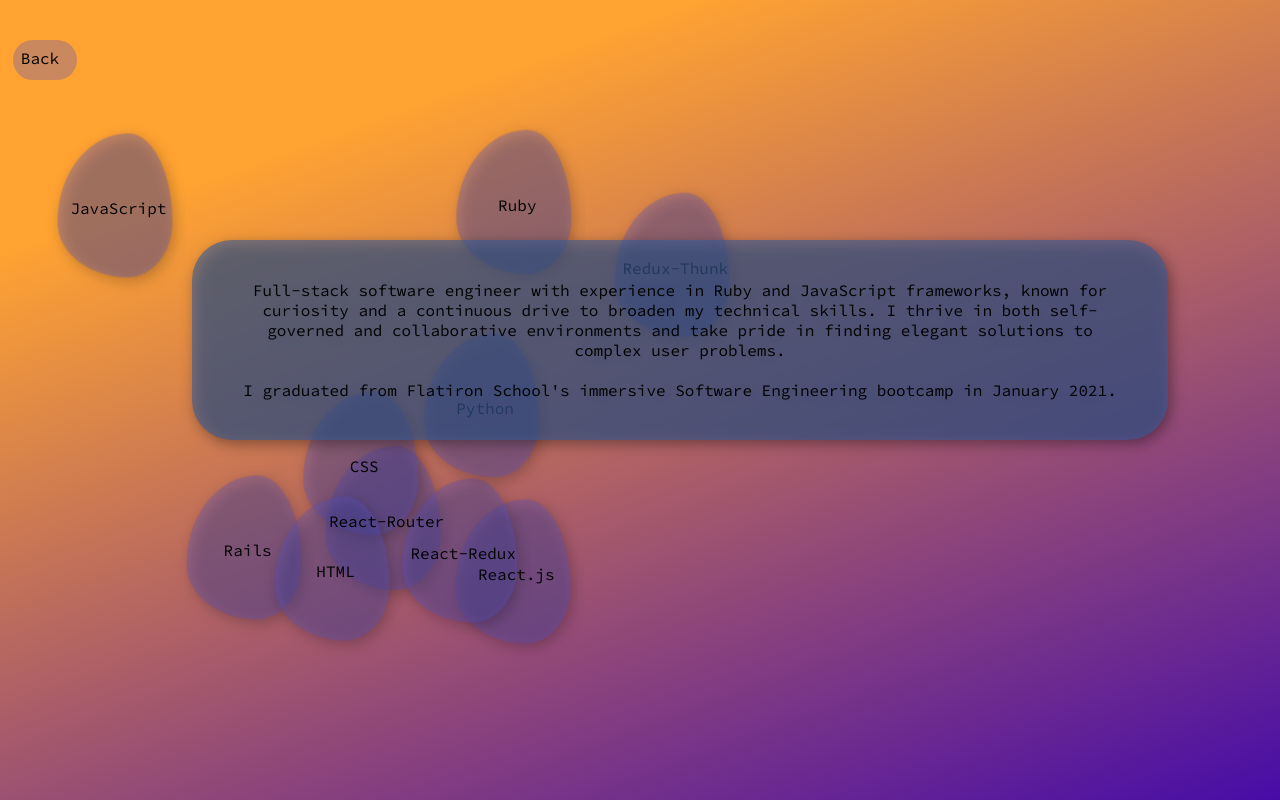
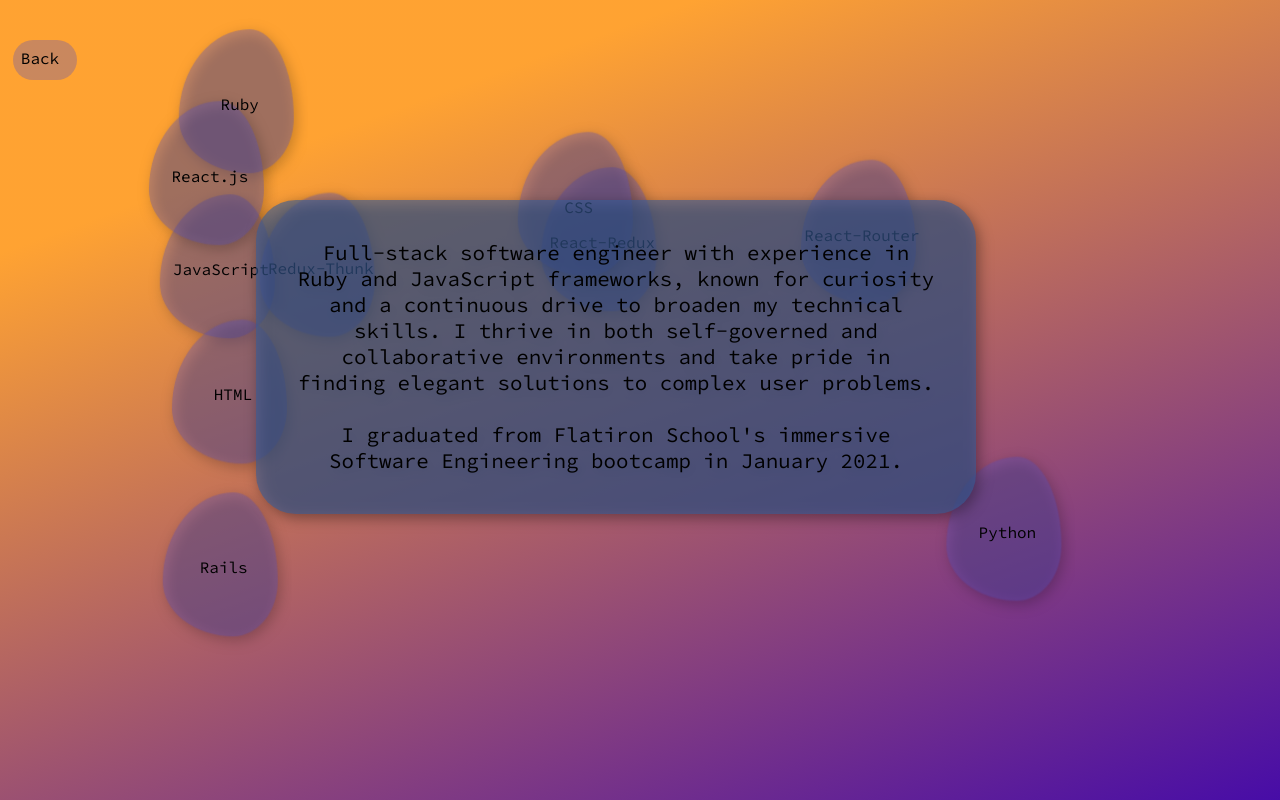
Before and after one commit to dickm19/portfolio, a React (Create React App) app: page /about in a window 1280 px wide. Built offline with nearby package versions, Linux system fonts and the light colour scheme.

Commit message:
reformatted info page

```diff
--- a/src/Components/About.scss
+++ b/src/Components/About.scss
@@ -27,12 +27,13 @@
 // }
 .info{
   z-index: 950;
-  width: 70vw;
-  margin-left: 15vw;
-  margin-top: 30vh;
+  width: 50vw;
+  margin-left: 20vw;
+  margin-top: 25vh;
   background-color: rgba(56, 94, 152, 0.604);
   padding: 5vh;
   border-radius: 5vh;
+  font-size: 1.3em;
   filter:url('#drop-shadow');
 
 }
--- a/src/Components/Contact.js
+++ b/src/Components/Contact.js
@@ -11,13 +11,13 @@ export default function Contact() {
             </Link><br/>
             <div className='contact'>
                 <div className='gooey'>
-                    <a id='email' target="_blank" href="mailto:maryclairedick@gmail.com">Email Me</a>
+                    <a id='email' target="_blank" rel="noreferrer" href="mailto:maryclairedick@gmail.com">Email Me</a>
                 </div><br/>
                 <div className='gooey'>
-                    <a  id='linkedin' target="_blank" href='https://www.linkedin.com/in/mary-dick/'>LinkedIn </a>
+                    <a  id='linkedin' target="_blank" rel="noreferrer" href='https://www.linkedin.com/in/mary-dick/'>LinkedIn </a>
                 </div><br/>
                 <div className='gooey'>
-                    <a  id='github' target="_blank"href='https://github.com/dickm19'>GitHub </a>
+                    <a  id='github' target="_blank" rel="noreferrer" href='https://github.com/dickm19'>GitHub </a>
                 </div><br/>
                 <svg>
                     <defs>
--- a/src/Components/Portfolio.js
+++ b/src/Components/Portfolio.js
@@ -10,8 +10,8 @@ export default function Portfolio(){
             </Link>
             <h3 id='pocket-dudes-header'>Pocket Dudes</h3>
 
-            <a className='frontend' href='https://github.com/dickm19/pocket-dudes-frontend 'target="_blank">Frontend</a>
-            <a className='backend' href='https://github.com/dickm19/pocket-dudes-backend' target="_blank">Backend</a><br/>
+            <a className='frontend' href='https://github.com/dickm19/pocket-dudes-frontend 'target="_blank" rel="noreferrer">Frontend</a>
+            <a className='backend' href='https://github.com/dickm19/pocket-dudes-backend' target="_blank" rel="noreferrer">Backend</a><br/>
             <ReactPlayer
                 url="https://youtu.be/n54YuzA0Bqk"
                 id='pocket-dudes-demo'
@@ -23,8 +23,8 @@ export default function Portfolio(){
             <text className='description'>Pocket Dudes is a virtual pet-adoption app where the user can play, earn points, shop, and interact with their pet. Pocket Dudes was built on a Ruby on Rails API backend with a React and React-Redux frontend, with custom CSS styling.
             </text>
             <h3 id='haiku-header'>Haiku Twitter</h3>
-            <a className='frontend' href='https://github.com/dickm19/haiku-twitter-frontend' target="_blank"> Frontend</a>
-            <a className='backend'href='https://github.com/dickm19/haiku-twitter-api-backend' target="_blank"> Backend</a><br/>
+            <a className='frontend' href='https://github.com/dickm19/haiku-twitter-frontend' target="_blank" rel="noreferrer"> Frontend</a>
+            <a className='backend'href='https://github.com/dickm19/haiku-twitter-api-backend' target="_blank" rel="noreferrer"> Backend</a><br/>
             <ReactPlayer
                 url="https://youtu.be/rTtrQBAWrDM"
                 id='haiku-twitter-demo'
@@ -36,7 +36,7 @@ export default function Portfolio(){
             <text className='description'>Haiku Twitter is a haiku-based personal blogging social media application for everyday poets. It was built on a Ruby on Rails API backend with a React.js frontend and custom CSS styling. It also utilizes the Syllable npm package to verify the syllable count of a given haiku line.
             </text>
             <h3 id='movie-header'>MovieRails</h3>
-            <a id='movie-rails-github' href='https://github.com/dickm19/movieRails' target="_blank"> GitHub</a><br/>
+            <a id='movie-rails-github' href='https://github.com/dickm19/movieRails' target="_blank" rel="noreferrer"> GitHub</a><br/>
             <ReactPlayer
                 url="https://youtu.be/jEa6omalgQc"
                 id='movie-rails-demo'
```
Also changed, not shown: 1 other file (tests, documents, lock files or other folders).
